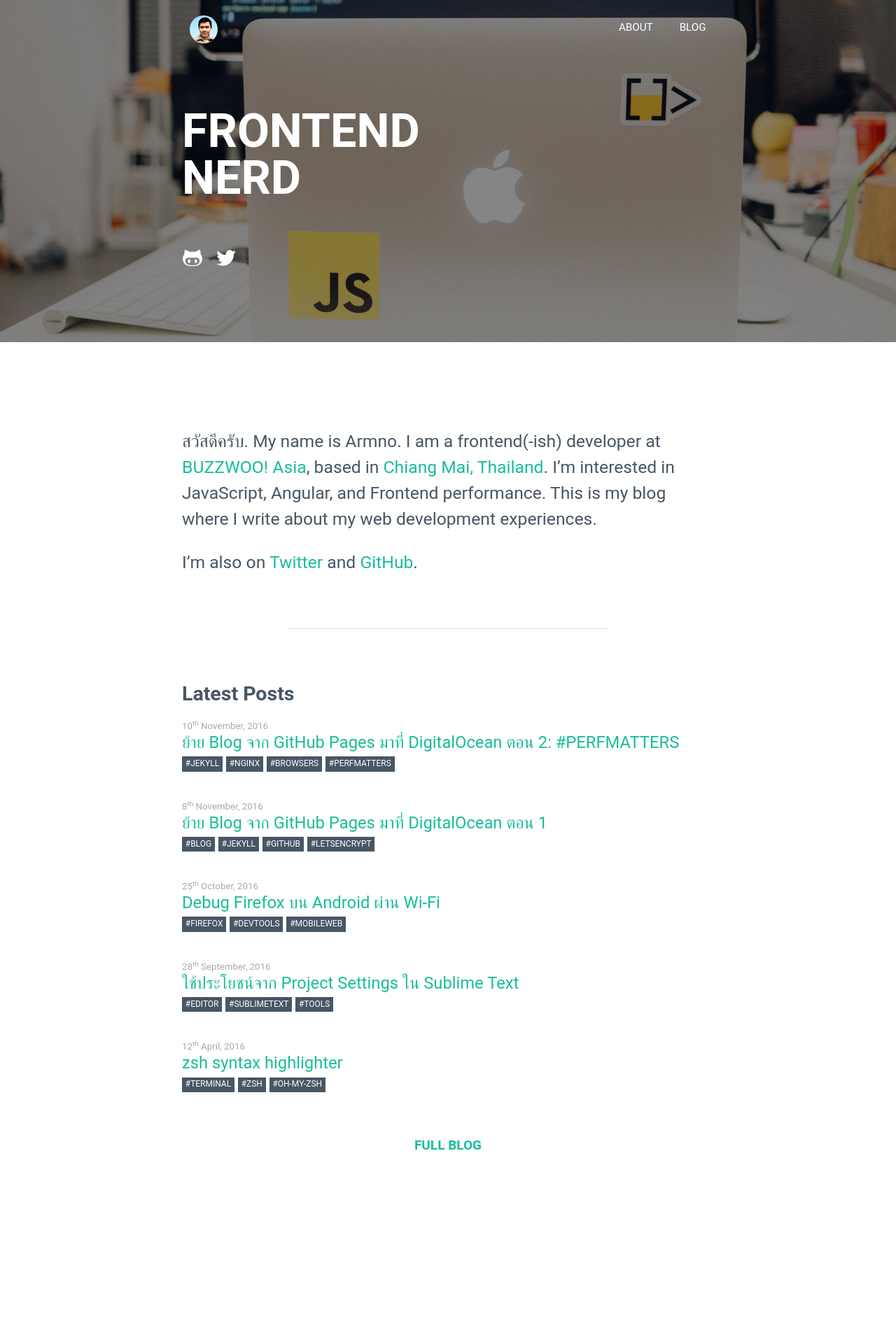
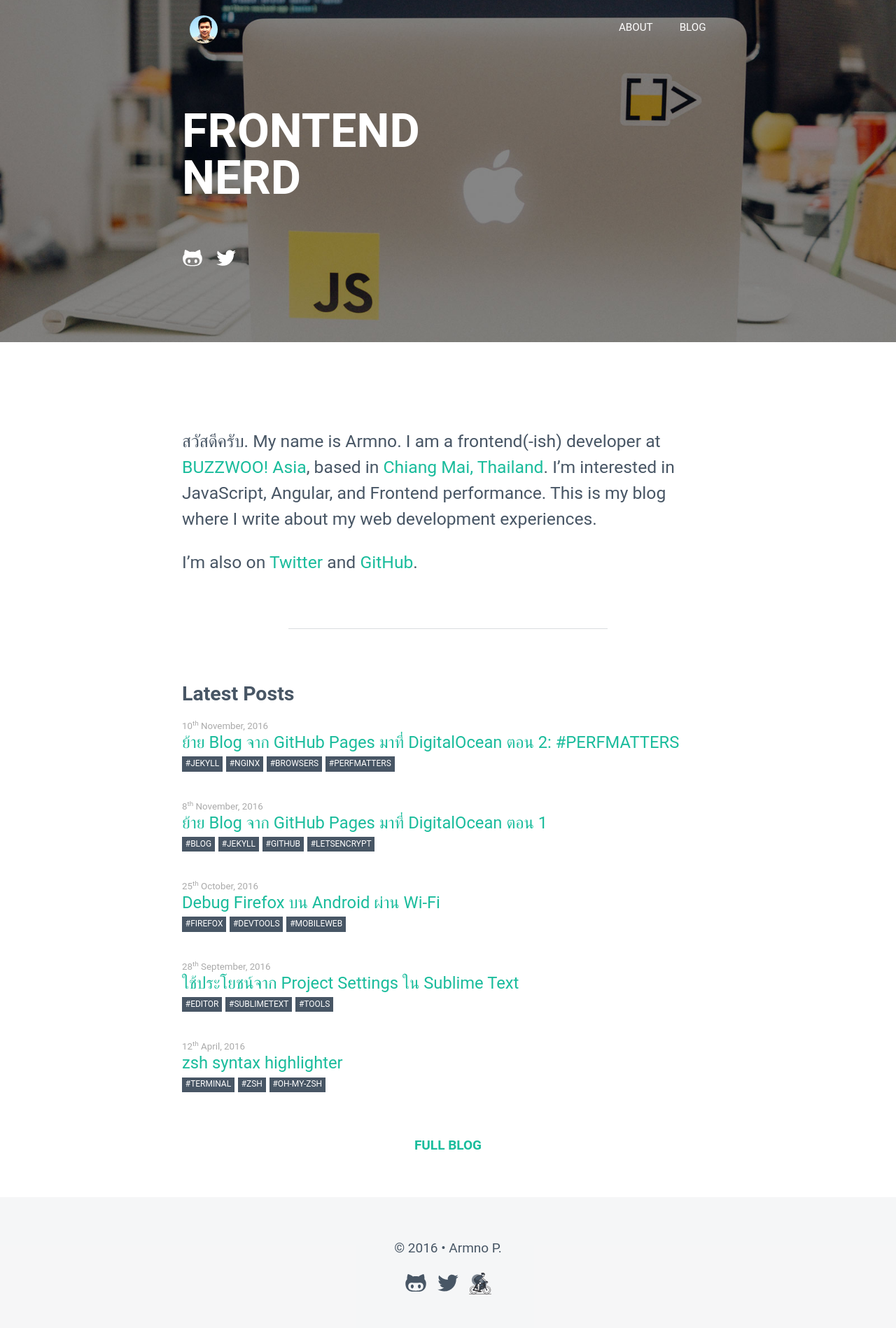
Before and after one commit to armno/armno.github.io, a Jekyll site: the page built from index.html, in a window 1280 px wide. Shown: the whole page at 70% size. Built offline with Jekyll 4.4.1, drawn with Linux system fonts in a browser that asks for light colours; the list of posts is cut into pages by our own code; before the commit the page ends 1711 px from its top, so only the background shows below that.

Commit message:
add footer. close #79

```diff
--- a/_layouts/default.html
+++ b/_layouts/default.html
@@ -89,6 +89,33 @@ layout: compress
     <div class="wrapper">
       {{ content }}
     </div>
+
+    <footer class="main-footer">
+      <p class="text-center">
+        &copy; {{ site.time | date: '%Y' }} • Armno P.
+      </p>
+      <nav class="footer-nav text-center">
+        <ul>
+          <li>
+            <a href="https://github.com/armno" aria-label="@armno on GitHub">
+              <svg class="main-footer-icon github-icon">
+                <use xlink:href="#icon-github"></use>
+              <svg>
+            </a>
+          </li>
+          <li>
+            <a href="https://twitter.com/armno" aria-label="@armno on Twtitter">
+              <svg class="main-footer-icon twitter-icon">
+                <use xlink:href="#icon-twitter"></use>
+              <svg>
+            </a>
+          </li>
+          <li>
+            <a href="https://c.armno.xyz" class="c-link">c</a>
+          </li>
+        </ul>
+      </nav>
+    </footer>
     {% include analytics.html %}
 
     {% include icons-svg.html %}
--- a/css/main.scss
+++ b/css/main.scss
@@ -407,6 +407,12 @@ figure {
   margin-bottom: 60px;
 }
 
+.main-footer {
+  padding-top: 40px;
+  padding-bottom: 40px;
+  background-color: rgba(72, 86, 101, 0.05);
+}
+
 // blog page
 .blog-list {
   list-style: none;
@@ -497,3 +503,35 @@ figure {
   height: 30px;
   fill: #fff;
 }
+
+.footer-nav {
+  ul {
+    margin: 0;
+    padding: 0;
+    display: flex;
+    justify-content: center;
+  }
+
+  li {
+    display: inline-block;
+    list-style: none;
+    margin-left: 7px;
+    margin-right: 7px;
+  }
+}
+
+.main-footer-icon {
+  width: 32px;
+  height: 32px;
+  fill: $gray;
+}
+
+.c-link {
+  font-size: 0;
+  line-height: 0;
+  width: 32px;
+  height: 32px;
+  background: url('/img/bike-gray.svg') center no-repeat;
+  background-size: cover;
+  display: block;
+}
--- a/index.html
+++ b/index.html
@@ -87,7 +87,7 @@ title: Frontend Developer, Chiang Mai, Thailand. <3 Web Platform.
   {% endfor %}
 </div>
 
-<footer class="text-center home-footer">
+<div class="text-center home-footer">
   <a href="{{ '/blog' | prepend: site.baseurl }}"
     class="home-link-blog">Full Blog</a>
-</footer>
+</div>
```
Also changed, not shown: img/bike-gray.svg (added), img/bike.svg (added).
